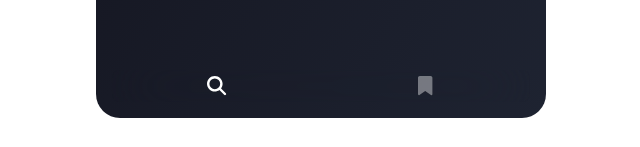
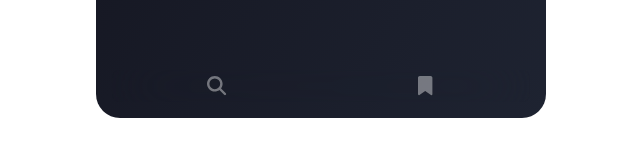
Before and after one commit to HyeongSeoku/wanted-movie-app, a React (Create React App) app: page /bookMark in a window 1280 px wide. Shown: the part 650-797 px from the top of the page, without its empty margins (319-959 px from the left). Built offline with nearby package versions, Linux system fonts and the light colour scheme.

Commit message:
Refactor : NavLink change

```diff
--- a/src/components/navBar/index.tsx
+++ b/src/components/navBar/index.tsx
@@ -1,33 +1,23 @@
 import React from 'react'
-import { useRecoilState } from 'recoil'
 import cx from 'classnames'
-import { currentNav } from '../../utils/atoms/atom'
 import { NAV_DATA } from '../../utils/constants/componentsData'
 import styles from './navBar.module.scss'
-import { Link, useNavigate } from 'react-router-dom'
+import { NavLink, useLocation } from 'react-router-dom'
 
 const NavBar = (): JSX.Element => {
-  const [clickedtNav, setClickedNav] = useRecoilState<string>(currentNav)
-  const navigate = useNavigate()
-
-  const handleCurrentNav = (e: React.MouseEvent<HTMLButtonElement>) => {
-    const { nav } = e.currentTarget.dataset
-    if (nav !== undefined) setClickedNav(nav)
-    //  if (nav  === 'search_nav') navigate('/')
-    // else navigate('/bookmark')
-  }
+  const location = useLocation()
 
   return (
     <footer className={styles.footer}>
       <nav className={styles.navContainer}>
         <ul className={styles.navList}>
           {NAV_DATA.map((i) => (
-            <li key={i.id} className={cx(styles.navItem, { [styles.clicked]: clickedtNav === i.id })}>
-              <Link to={i.path}>
-                <button className={styles.navButton} type='button' data-nav={i.id} onClick={handleCurrentNav}>
+            <li key={i.id} className={cx(styles.navItem, { [styles.clicked]: location.pathname === i.path })}>
+              <NavLink to={i.path}>
+                <button className={styles.navButton} type='button' data-nav={i.id}>
                   {i.icon}
                 </button>
-              </Link>
+              </NavLink>
             </li>
           ))}
         </ul>
```
